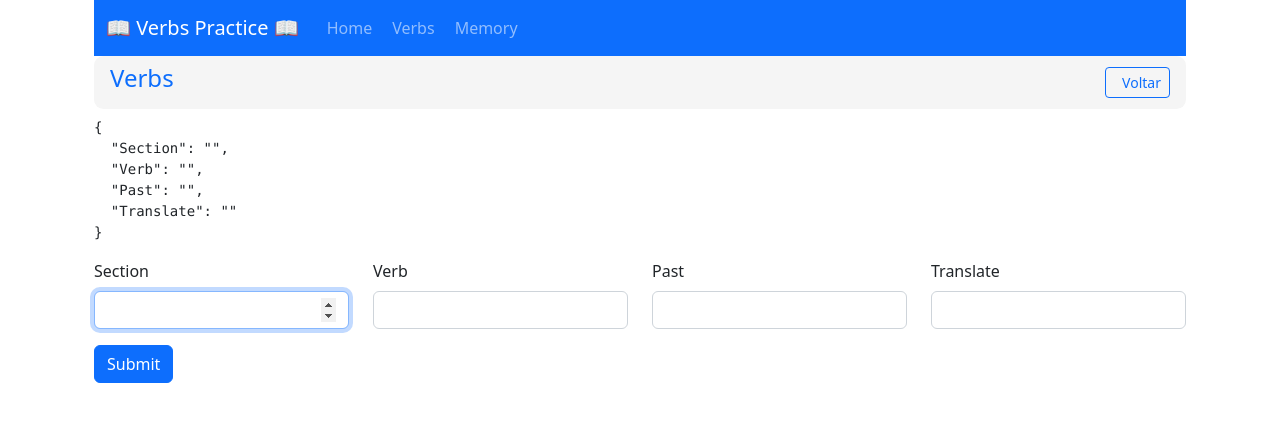
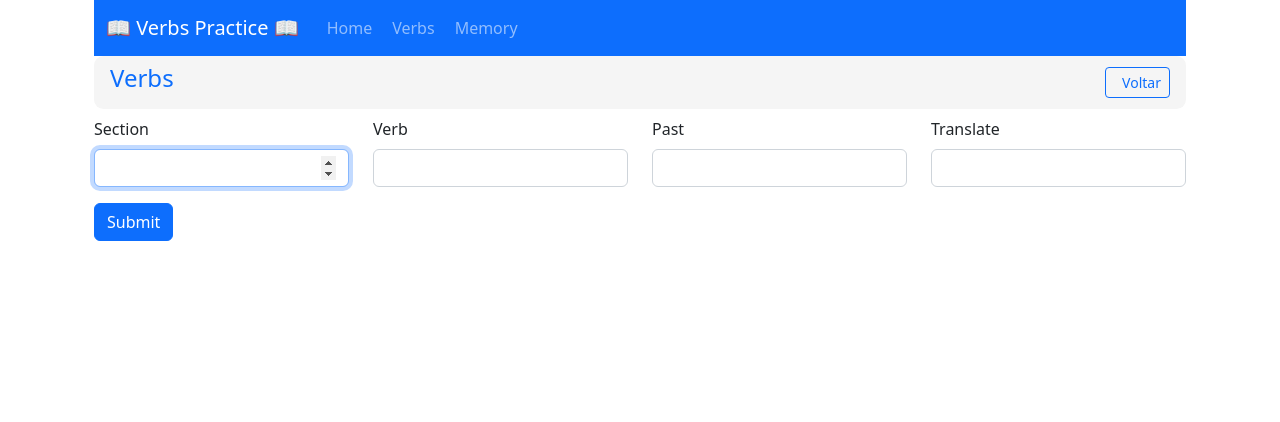
Before and after one commit to wrogerio/Verbs-Practice, a Next.js app: page /verbs/add-or-edit/0 in a window 1280 px wide. Shown: the top 422 px of the page. Built offline with nearby package versions, Linux system fonts and the light colour scheme; some icons are missing.

Commit message:
controllers

```diff
--- a/src/pages/verbs/add-or-edit/[id].js
+++ b/src/pages/verbs/add-or-edit/[id].js
@@ -44,9 +44,6 @@ const Index = () => {
   return (
     <>
       <HeaderPage title={toFirstLetterUpperCase(urlRoot)} pageType="cadastrar" accessKey="v" textBt="Voltar" iconBt="fas fa-plus-circle me-2"></HeaderPage>
-      <pre>
-        {JSON.stringify(item, null, 2)}
-      </pre>
       <Form noValidate validated={validated} onSubmit={handleSubmit}>
         <fieldset>
           <Row>
```
Also changed, not shown: 1 other file (tests, documents, lock files or other folders).
